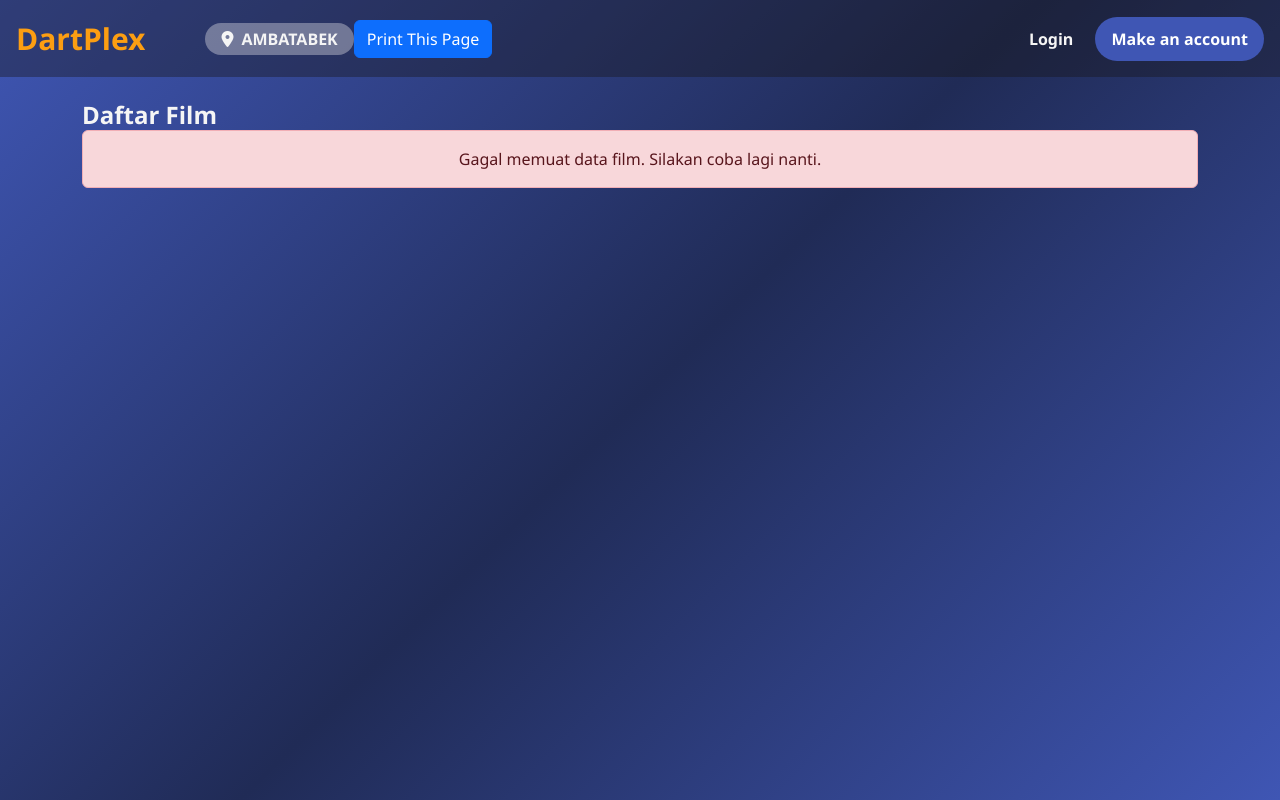
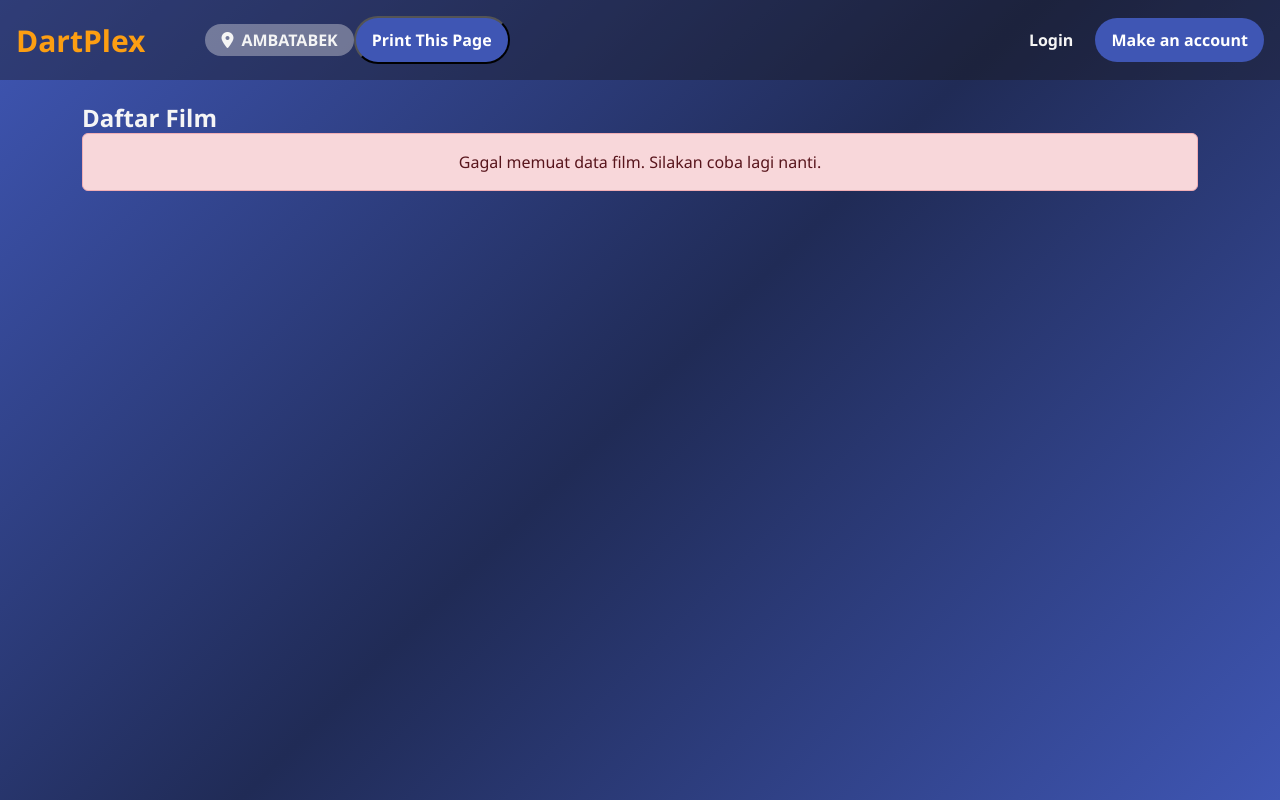
Before and after one commit to EL-43/DartPlex-Cinemas, a website: page External/addmovie.html in a window 1280 px wide. Drawn offline with nearby package versions, Linux system fonts and the light colour scheme; no server answers.

Commit message:
print button styling

```diff
--- a/External/addmovie.html
+++ b/External/addmovie.html
@@ -19,7 +19,7 @@
       <span class="fw-bold">AMBATABEK</span>
     </div>
     <div>
-      <button class="btn btn-primary" onclick="window.print()">Print This Page</button>
+      <button class="signupbutton fw-bold rounded-pill px-3" onclick="window.print()">Print This Page</button>
     </div>
     <div class="auth-buttons ms-auto">
       <a href="/login" class="loginbutton fw-bold">Login</a>
```
Also changed, not shown: External/assign.html (+1 -1 lines).
